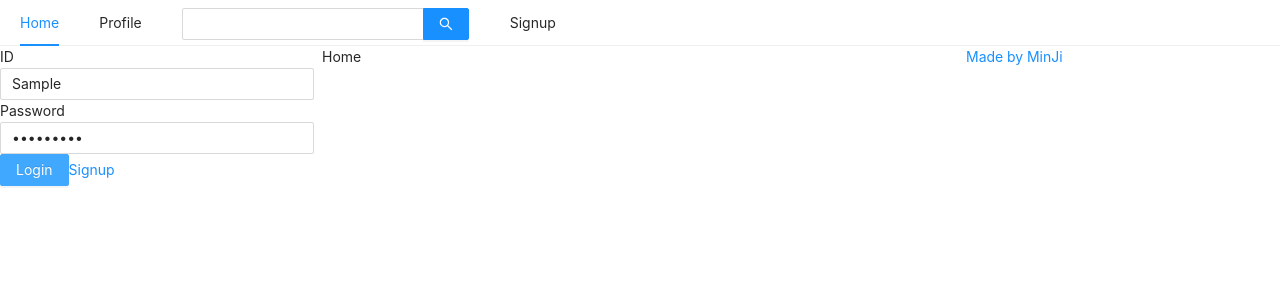
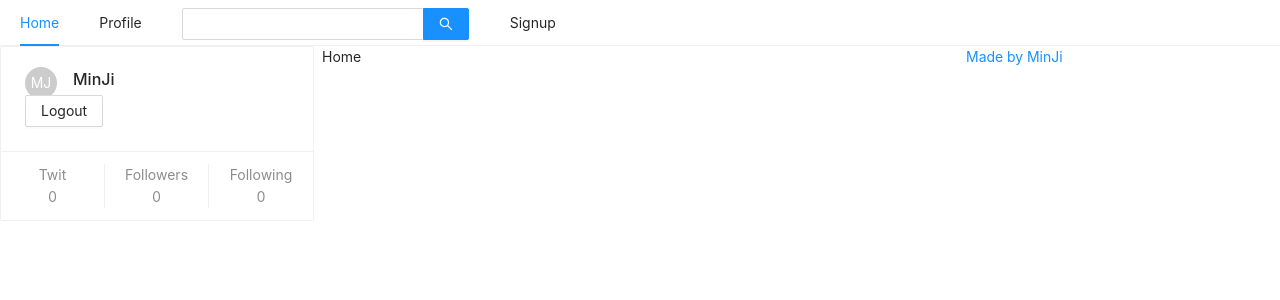
Before and after one commit to mnxmnz/twitter-clone-frontend, a Next.js app: page / in a window 1280 px wide. Both pictures are taken after typing "Sample", "Sample123" into the empty fields and a click on the button "Login". Shown: the top 300 px of the page. Built offline with nearby package versions, Linux system fonts and the light colour scheme.

Commit message:
feat: login/logout with state
서버 생성 전 state 값으로 임시 로그인 / 로그아웃 기능 생성

```diff
--- a/components/AppLayout.tsx
+++ b/components/AppLayout.tsx
@@ -1,6 +1,7 @@
 import { useState } from 'react';
 import Link from 'next/link';
 import { Menu, Input, Row, Col } from 'antd';
+import styled from 'styled-components';
 import UserProfile from './UserProfile';
 import LoginForm from './LoginForm';
 
@@ -25,7 +26,7 @@ function AppLayout({ children }: LayoutProps) {
           </Link>
         </Menu.Item>
         <Menu.Item key="2">
-          <Input.Search enterButton style={{ verticalAlign: 'middle' }} />
+          <SearchInput enterButton />
         </Menu.Item>
         <Menu.Item key="3">
           <Link href="/signup">
@@ -35,7 +36,11 @@ function AppLayout({ children }: LayoutProps) {
       </Menu>
       <Row gutter={8}>
         <Col xs={24} md={6}>
-          {isLoggedIn ? <UserProfile /> : <LoginForm />}
+          {isLoggedIn ? (
+            <UserProfile setIsLoggedIn={setIsLoggedIn} />
+          ) : (
+            <LoginForm setIsLoggedIn={setIsLoggedIn} />
+          )}
         </Col>
         <Col xs={24} md={12}>
           {children}
@@ -50,4 +55,8 @@ function AppLayout({ children }: LayoutProps) {
   );
 }
 
+const SearchInput = styled(Input.Search)`
+  vertical-align: middle;
+`;
+
 export default AppLayout;
--- a/components/LoginForm.tsx
+++ b/components/LoginForm.tsx
@@ -1,8 +1,13 @@
 import { useCallback, useState } from 'react';
 import Link from 'next/link';
 import { Form, Input, Button } from 'antd';
+import styled from 'styled-components';
 
-function LoginForm() {
+type LoginFormProps = {
+  setIsLoggedIn: (isLoggedIn: boolean) => void;
+};
+
+function LoginForm({ setIsLoggedIn }: LoginFormProps) {
   const [id, setId] = useState('');
   const [password, setPassword] = useState('');
 
@@ -14,8 +19,12 @@ function LoginForm() {
     setPassword(e.target.value);
   }, []);
 
+  const onSubmitForm = useCallback(() => {
+    setIsLoggedIn(true);
+  }, [id, [password]]);
+
   return (
-    <Form>
+    <FromWrapper onFinish={onSubmitForm}>
       <div>
         <label htmlFor="user-id">ID</label>
         <br />
@@ -26,16 +35,24 @@ function LoginForm() {
         <br />
         <Input name="user-password" type="password" value={password} onChange={onChangePassword} required />
       </div>
-      <div>
+      <ButtonWrapper>
         <Button type="primary" htmlType="submit" loading={false}>
           Login
         </Button>
         <Link href="/signup">
           <a>Signup</a>
         </Link>
-      </div>
-    </Form>
+      </ButtonWrapper>
+    </FromWrapper>
   );
 }
 
+const FromWrapper = styled(Form)`
+  padding: 10px;
+`;
+
+const ButtonWrapper = styled.div`
+  margin-top: 10px;
+`;
+
 export default LoginForm;
--- a/components/UserProfile.tsx
+++ b/components/UserProfile.tsx
@@ -1,5 +1,36 @@
-function UserProfile() {
-  return <div>UserProfile</div>;
+import { useCallback } from 'react';
+import { Card, Avatar, Button } from 'antd';
+
+type LoginFormProps = {
+  setIsLoggedIn: (isLoggedIn: boolean) => void;
+};
+
+function UserProfile({ setIsLoggedIn }: LoginFormProps) {
+  const onLogOut = useCallback(() => {
+    setIsLoggedIn(false);
+  }, []);
+
+  return (
+    <Card
+      actions={[
+        <div key="twit">
+          Twit
+          <br />0
+        </div>,
+        <div key="followers">
+          Followers
+          <br />0
+        </div>,
+        <div key="following">
+          Following
+          <br />0
+        </div>,
+      ]}
+    >
+      <Card.Meta avatar={<Avatar>MJ</Avatar>} title="MinJi" />
+      <Button onClick={onLogOut}>Logout</Button>
+    </Card>
+  );
 }
 
 export default UserProfile;
```
